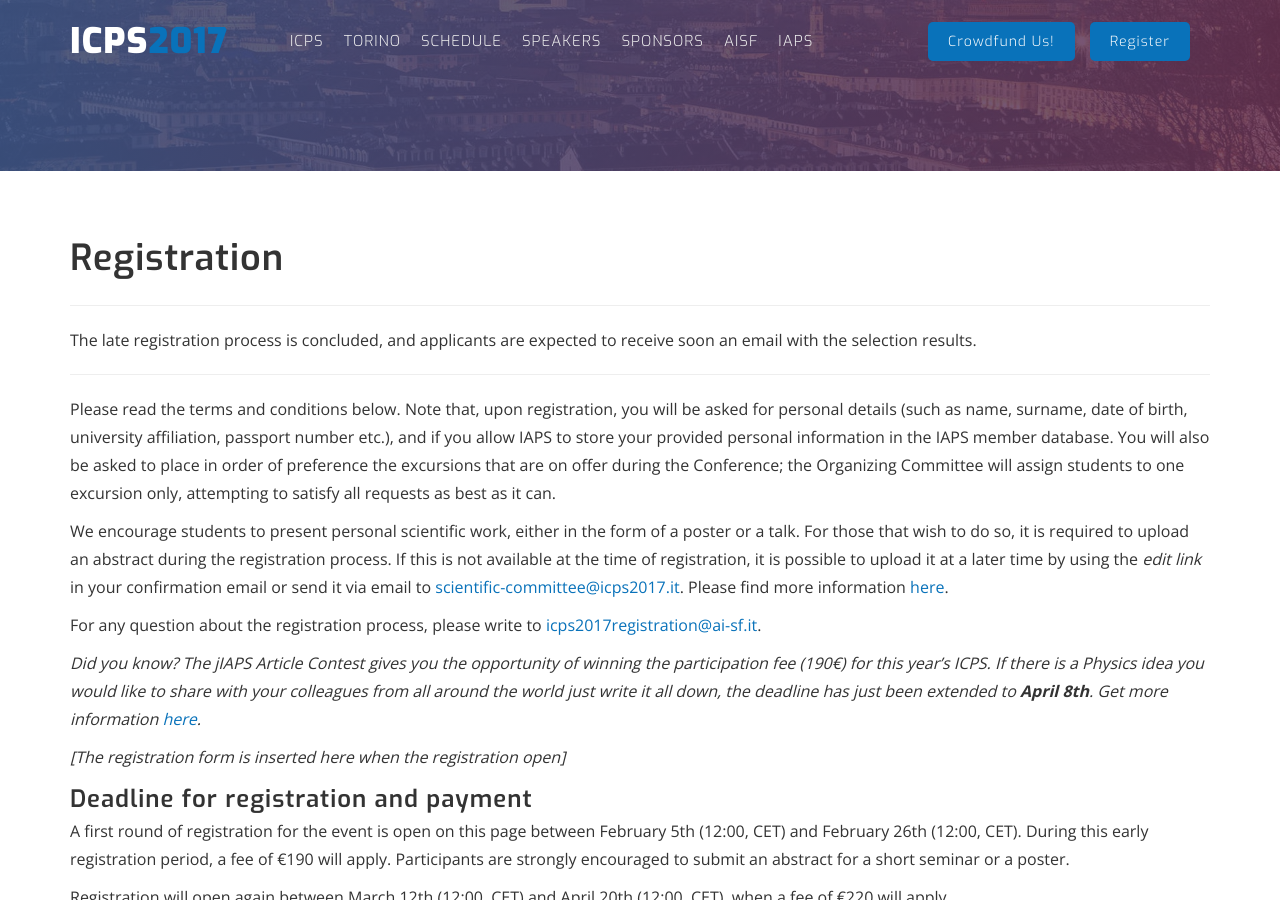
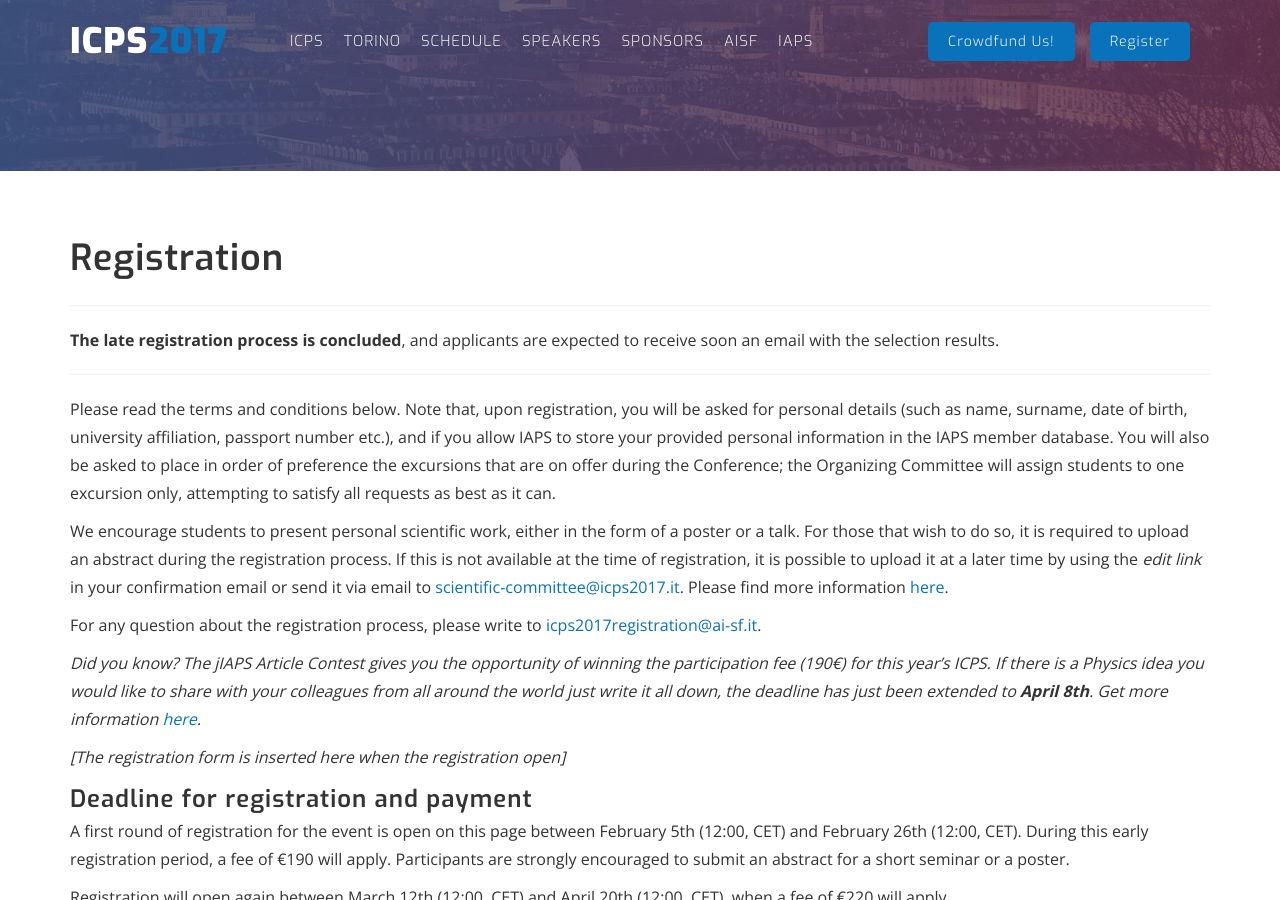
Before and after one commit to ICPS2017/ICPS2017.github.io, a Jekyll site: the page built from registration.html, in a window 1280 px wide and 900 px high. Built offline with Jekyll 4.4.1, drawn with Linux system fonts in a browser that asks for light colours; nearby versions of some CDN libraries.

Commit message:
minor fix

```diff
--- a/registration.html
+++ b/registration.html
@@ -14,7 +14,7 @@ permalink: /registration
       <!-- <p><b>Update 26 Feb 2017</b>: early registration is now closed and the selection process is ongoing. Late registration will open again on <b>March 12th at 12.00 CET</b>.</p> -->
       <!-- <p><span style="text-decoration: line-through;" >Registration is open on this page from <b>February 5th at 12.00 CET</b> to <b>February 26th at 12.00 CET</b>.</span></p>  -->
       <!-- <p>Late registration is open on this page from <b>March 12th at 12.00 CET</b> to <b>April 20th at 12.00 CET</b>.</p> -->
-      <p>The late registration process is concluded, and applicants are expected to receive soon an email with the selection results.</p>
+      <p><b>The late registration process is concluded</b>, and applicants are expected to receive soon an email with the selection results.</p>
       <!-- <p>The early registration process is concluded, and applicants are expected to receive soon an email with the selection results.</p> --> <hr>
 
       <p>Please read the terms and conditions below. Note that, upon registration, you will be asked for personal details (such as name, surname, date of birth, university affiliation, passport number etc.), and if you allow IAPS to store your provided personal information in the IAPS member database. You will also be asked to place in order of preference the excursions that are on offer during the Conference; the Organizing Committee will assign students to one excursion only, attempting to satisfy all requests as best as it can. </p>
```
